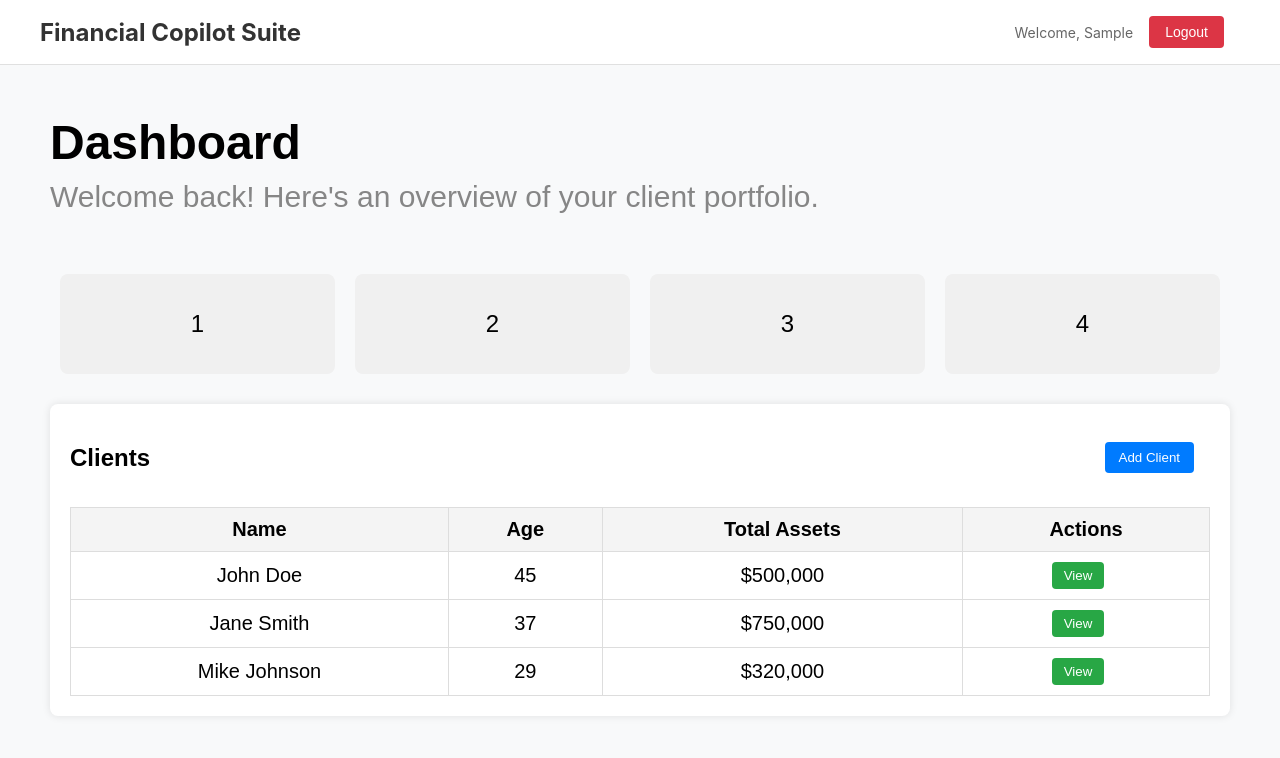
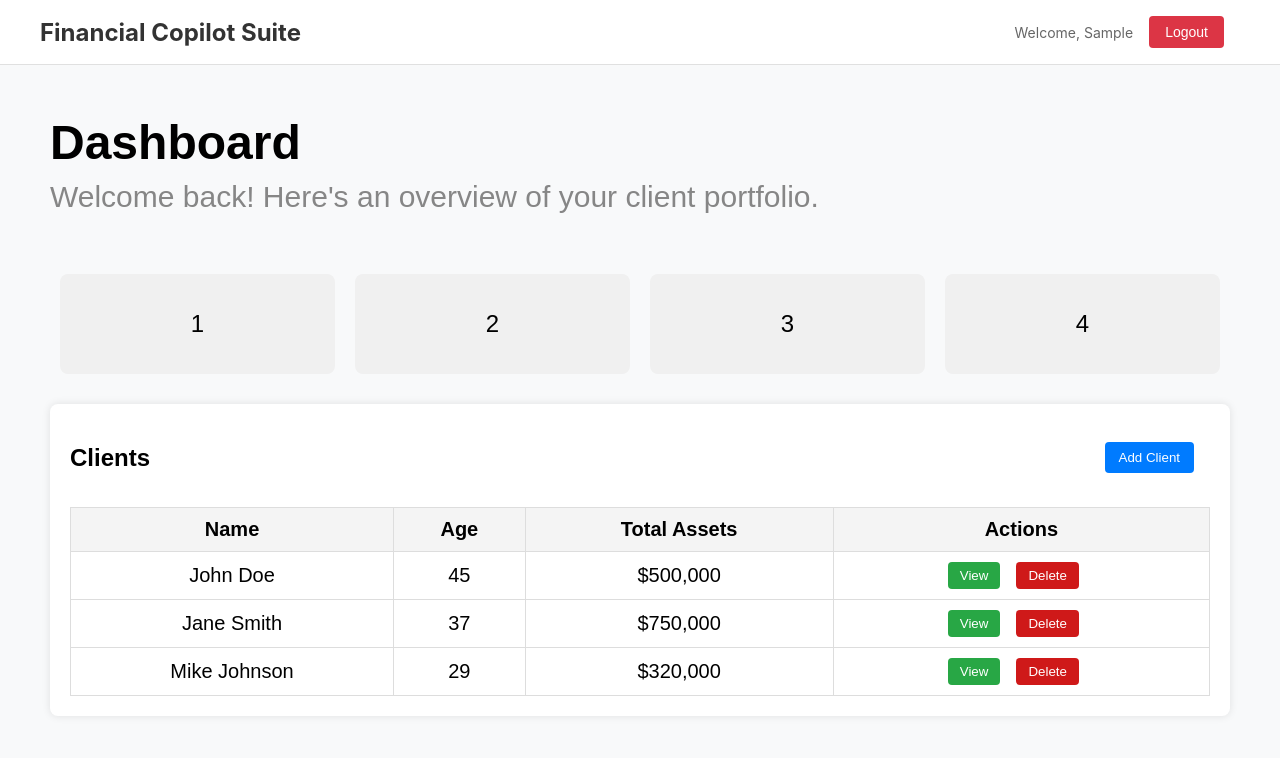
Before and after one commit to hebronm/copilot-ui, a React (Create React App) app: page / in a window 1280 px wide. Both pictures are taken after typing "Sample", "Sample123" into the empty fields and a click on the button "Sign In". Shown: the top 758 px of the page. Built offline with nearby package versions, Linux system fonts and the light colour scheme.

Commit message:
added delete action placehold; added notes for Dashboard rework upon backend implementation

```diff
--- a/src/CSS_Files/Dashboard.css
+++ b/src/CSS_Files/Dashboard.css
@@ -90,3 +90,12 @@
   border-radius: 4px;
   cursor: pointer;
 }
+
+.delete-btn {
+  background-color: #cf1919;
+  color: white;
+  border: none;
+  padding: 6px 12px;
+  border-radius: 4px;
+  cursor: pointer;
+}
--- a/src/components/Dashboard.js
+++ b/src/components/Dashboard.js
@@ -27,6 +27,15 @@ function Dashboard() {
       </header>
 
       {/* Top Boxes */}
+
+      {/*Need to work on this properly later on
+      Show:
+      - Total Clients
+      - Assets Under Management
+      - 2 other free boxes (Real Estate Investment, Retirement Accts)
+      - Maybe avg age and avg income or maybe upcoming birthdays
+       */}
+
       <div className="top-boxes">
         {[1, 2, 3, 4].map((num) => (
           <div key={num} className="top-box">
@@ -39,10 +48,16 @@ function Dashboard() {
       <div className="clients-section">
         <div className="clients-header">
           <h2>Clients</h2>
+
+          {/* Need to implement this button function later*/}
+
           <button className="add-client-btn">Add Client</button>
         </div>
 
         <table className="clients-table">
+
+            {/*Need to rework the spacing of the table */}
+
           <thead>
             <tr>
               <th>Name</th>
@@ -64,6 +79,15 @@ function Dashboard() {
                     >
                     View
                   </button>
+                  <button
+                    className="delete-btn"
+
+                    // implement this function later
+                    //onClick={() => handleDeleteClick(client.id)}
+
+                    >
+                    Delete
+                  </button>
                 </td>
               </tr>
             ))}
```
